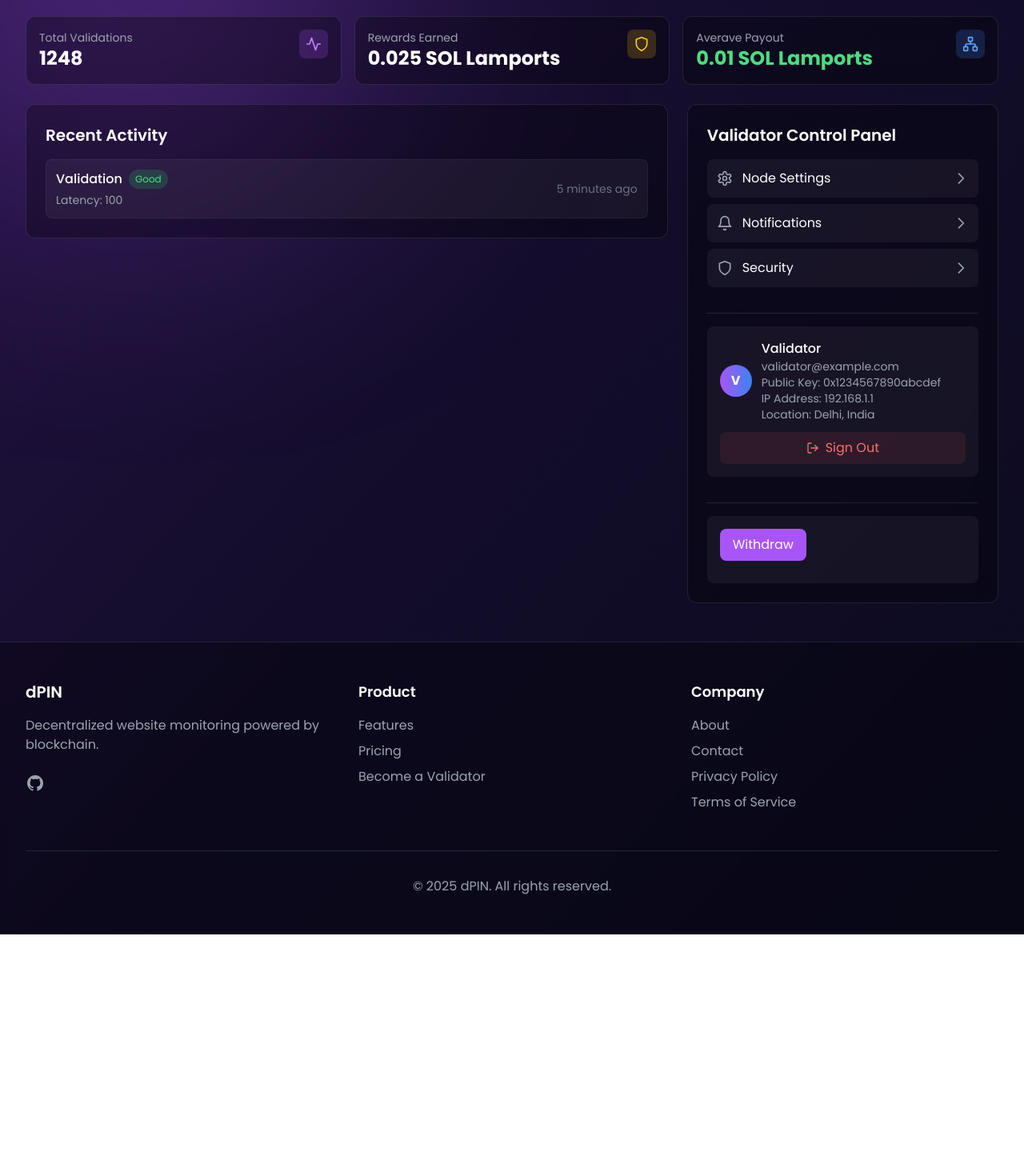
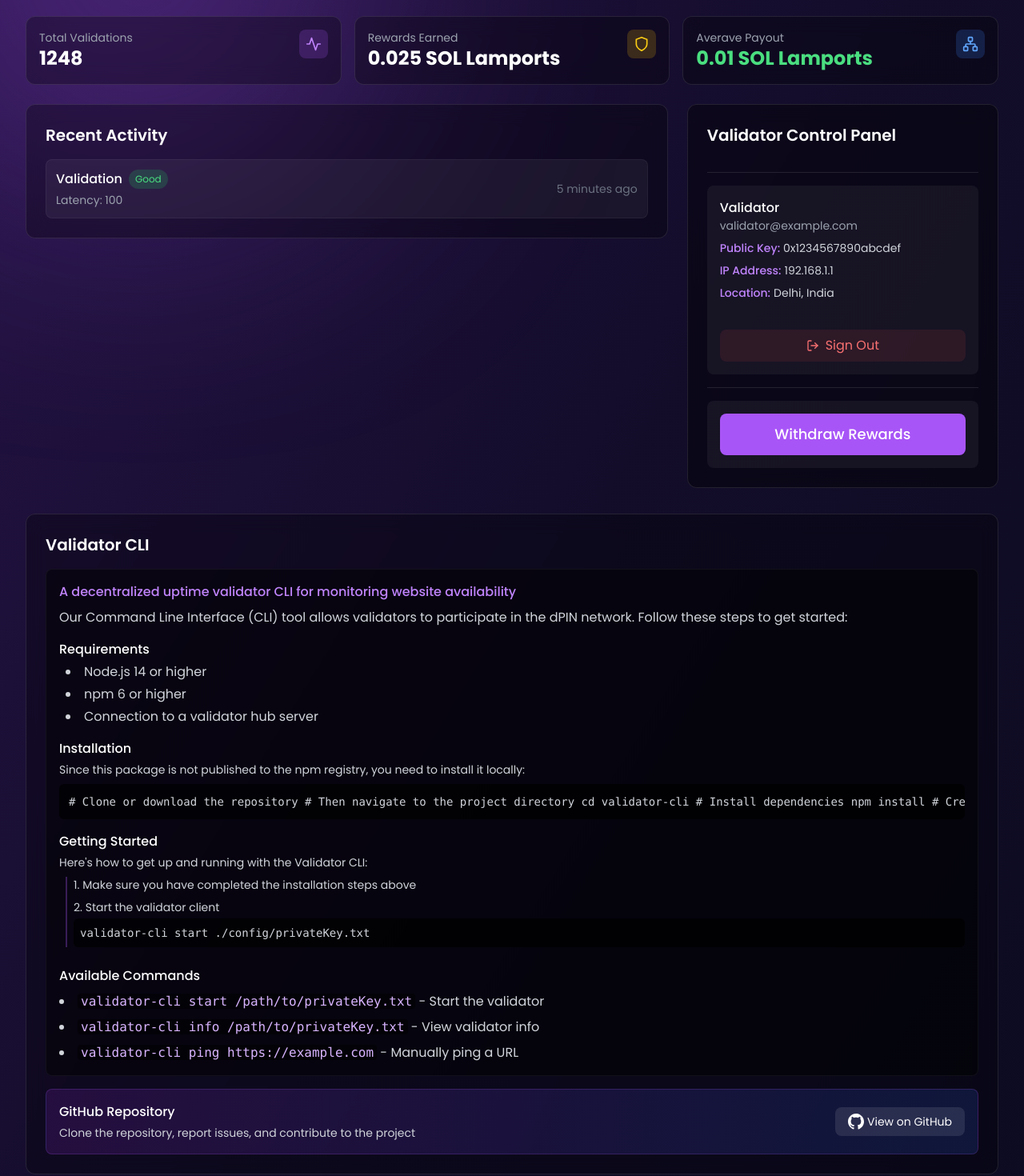
Before and after one commit to Jayesh-Kr/Tech-Expo, a React (Vite) app in the folder frontend/: page /validator-dashboard in a window 1280 px wide. Shown: the part 220-1690 px from the top of the page at 80% size. Before the commit the page ends 1388 px from the top, so only its background shows below. Built offline with nearby package versions, Linux system fonts and the light colour scheme; no server answers; sample sign-in values are in the browser's storage.

Commit message:
updated validator-dashboard

```diff
--- a/frontend/src/pages/ValidatorDashboard.jsx
+++ b/frontend/src/pages/ValidatorDashboard.jsx
@@ -30,6 +30,8 @@
   const [location, setLocation] = useState("Delhi, India"); // Mock location
   const [averagePayout, setAveragePayout] = useState("0.01 SOL"); // Mock average payout
   const [withdrawing, setWithDrawing] = useState(false);
+  const [showAlert, setShowAlert] = useState(false);
+  const [alertMessage, setAlertMessage] = useState("");
 
   const [mockRecentActivity, setMockRecentActivity] = useState([
     {
@@ -127,7 +129,9 @@
     try {
       console.log("Withdraw function triggered");
       if(mockStats.rewards < 800000) {
-      alert(`Minimum 800,000 Lamports should be there to claim`);
+        setAlertMessage("Minimum 800,000 Lamports should be there to claim");
+        setShowAlert(true);
+        setTimeout(() => setShowAlert(false), 5000); // Hide alert after 5 seconds
         return;
       }
       const token = localStorage.getItem("token");
@@ -139,7 +143,9 @@
         },
       });
       if(res.status == 200) {
-        alert("Payment successful");
+        setAlertMessage("Payment successful");
+        setShowAlert(true);
+        setTimeout(() => setShowAlert(false), 5000); // Hide alert after 5 seconds
       }
       console.log(res);
     } catch(err) {
@@ -160,6 +166,55 @@
 
   return (
     <div className="min-h-screen pt-24 pb-12 px-4 sm:px-6 lg:px-8">
+      {/* Enhanced Alert Popup */}
+      {showAlert && (
+        <motion.div
+          initial={{ opacity: 0, y: -20 }}
+          animate={{ opacity: 1, y: 0 }}
+          exit={{ opacity: 0, y: -20 }}
+          className="fixed top-24 left-1/2 transform -translate-x-1/2 bg-gradient-to-r from-gray-900 to-black border border-purple-500/50 text-white px-8 py-4 rounded-xl shadow-2xl z-50 max-w-lg w-full backdrop-blur-lg"
+        >
+          <div className="flex items-start space-x-4">
+            <div className={`p-3 rounded-full ${alertMessage.includes("Minimum") ? "bg-yellow-500/20" : "bg-green-500/20"}`}>
+              {alertMessage.includes("Minimum") ? (
+                <svg xmlns="http://www.w3.org/2000/svg" className="h-7 w-7 text-yellow-400" fill="none" viewBox="0 0 24 24" stroke="currentColor">
+                  <path strokeLinecap="round" strokeLinejoin="round" strokeWidth={2} d="M12 9v2m0 4h.01m-6.938 4h13.856c1.54 0 2.502-1.667 1.732-3L13.732 4c-.77-1.333-2.694-1.333-3.464 0L3.34 16c-.77 1.333.192 3 1.732 3z" />
+                </svg>
+              ) : (
+                <svg xmlns="http://www.w3.org/2000/svg" className="h-7 w-7 text-green-400" fill="none" viewBox="0 0 24 24" stroke="currentColor">
+                  <path strokeLinecap="round" strokeLinejoin="round" strokeWidth={2} d="M5 13l4 4L19 7" />
+                </svg>
+              )}
+            </div>
+            <div>
+              <h3 className={`text-lg font-semibold ${alertMessage.includes("Minimum") ? "text-yellow-400" : "text-green-400"}`}>
+                {alertMessage.includes("Minimum") ? "Action Required" : "Success"}
+              </h3>
+              <p className="text-gray-300 mt-1">{alertMessage}</p>
+            </div>
+          </div>
+
+          <div className="mt-4 flex justify-end">
+            <button
+              onClick={() => setShowAlert(false)}
+              className="px-4 py-2 bg-white/10 hover:bg-white/20 text-white rounded-lg transition-colors text-sm font-medium"
+            >
+              Dismiss
+            </button>
+          </div>
+
+          <button
+            onClick={() => setShowAlert(false)}
+            className="absolute top-2 right-2 text-gray-400 hover:text-white"
+            aria-label="Close"
+          >
+            <svg xmlns="http://www.w3.org/2000/svg" className="h-5 w-5" viewBox="0 0 20 20" fill="currentColor">
+              <path fillRule="evenodd" d="M4.293 4.293a1 1 0 011.414 0L10 8.586l4.293-4.293a1 1 0 111.414 1.414L11.414 10l4.293 4.293a1 1 0 01-1.414 1.414L10 11.414l-4.293 4.293a1 1 0 01-1.414-1.414L8.586 10 4.293 5.707a1 1 0 010-1.414z" clipRule="evenodd" />
+            </svg>
+          </button>
+        </motion.div>
+      )}
+
       {/* Auth Status Indicator */}
       <div className="max-w-7xl mx-auto mb-4">
         <div className="bg-green-500/20 text-green-300 px-4 py-2 rounded-lg text-sm flex items-center">
@@ -304,94 +359,35 @@
             transition={{ duration: 0.5, delay: 0.3 }}
             className="lg:col-span-1"
           >
-            <div className="bg-black/30 backdrop-blur-md rounded-xl border border-white/10 p-6">
+            <div className="bg-black/40 backdrop-blur-md rounded-xl border border-white/10 p-6 h-full flex flex-col">
               <h2 className="text-xl font-semibold text-white mb-4">
                 Validator Control Panel
               </h2>
 
-              <div className="space-y-2">
-                <button className="w-full flex items-center justify-between bg-white/5 hover:bg-white/10 transition-colors p-3 rounded-lg text-left">
-                  <div className="flex items-center">
-                    <Settings className="h-5 w-5 text-gray-400 mr-3" />
-                    <span className="text-white">Node Settings</span>
-                  </div>
-                  <svg
-                    className="h-5 w-5 text-gray-400"
-                    fill="none"
-                    viewBox="0 0 24 24"
-                    stroke="currentColor"
-                  >
-                    <path
-                      strokeLinecap="round"
-                      strokeLinejoin="round"
-                      strokeWidth={2}
-                      d="M9 5l7 7-7 7"
-                    />
-                  </svg>
-                </button>
+              {/* Removed the node settings, notifications, and security buttons */}
 
-                <button className="w-full flex items-center justify-between bg-white/5 hover:bg-white/10 transition-colors p-3 rounded-lg text-left">
-                  <div className="flex items-center">
-                    <Bell className="h-5 w-5 text-gray-400 mr-3" />
-                    <span className="text-white">Notifications</span>
-                  </div>
-                  <svg
-                    className="h-5 w-5 text-gray-400"
-                    fill="none"
-                    viewBox="0 0 24 24"
-                    stroke="currentColor"
-                  >
-                    <path
-                      strokeLinecap="round"
-                      strokeLinejoin="round"
-                      strokeWidth={2}
-                      d="M9 5l7 7-7 7"
-                    />
-                  </svg>
-                </button>
-
-                <button className="w-full flex items-center justify-between bg-white/5 hover:bg-white/10 transition-colors p-3 rounded-lg text-left">
-                  <div className="flex items-center">
-                    <Shield className="h-5 w-5 text-gray-400 mr-3" />
-                    <span className="text-white">Security</span>
-                  </div>
-                  <svg
-                    className="h-5 w-5 text-gray-400"
-                    fill="none"
-                    viewBox="0 0 24 24"
-                    stroke="currentColor"
-                  >
-                    <path
-                      strokeLinecap="round"
-                      strokeLinejoin="round"
-                      strokeWidth={2}
-                      d="M9 5l7 7-7 7"
-                    />
-                  </svg>
-                </button>
-              </div>
-
-              <div className="mt-8 pt-4 border-t border-white/10">
-                <div className="bg-white/5 rounded-lg p-4">
-                  <div className="flex items-center space-x-3 mb-3">
-                    <div className="h-10 w-10 rounded-full bg-gradient-to-r from-purple-500 to-blue-500 flex items-center justify-center text-white font-bold">
-                      {userName[0] || "V"}
-                    </div>
+              <div className="mt-4 pt-4 border-t border-white/10 flex-grow">
+                <div className="bg-white/5 rounded-lg p-4 h-full">
+                  <div className="mb-3">
                     <div>
                       <div className="font-medium text-white">{userName}</div>
                       <div className="text-sm text-gray-400">{email}</div>
-                      <div className="text-sm text-gray-400">
-                        Public Key: {publicKey}
+                      <div className="text-sm mt-2">
+                        <span className="font-medium text-purple-400">Public Key:</span>
+                        <span className="text-gray-300 break-all ml-1">{publicKey}</span>
                       </div>
-                      <div className="text-sm text-gray-400">
-                        IP Address: {ipAddress}
+                      <div className="text-sm mt-2">
+                        <span className="font-medium text-purple-400">IP Address:</span>
+                        <span className="text-gray-300 ml-1">{ipAddress}</span>
                       </div>
-                      <div className="text-sm text-gray-400">
-                        Location: {location}
+                      <div className="text-sm mt-2">
+                        <span className="font-medium text-purple-400">Location:</span>
+                        <span className="text-gray-300 ml-1">{location}</span>
                       </div>
                     </div>
                   </div>
 
+                  <div className="mt-auto pt-4">
                     <button
                       onClick={handleSignOut}
                       className="w-full mt-2 flex items-center justify-center bg-red-500/10 hover:bg-red-500/20 text-red-400 py-2 rounded-lg transition-colors"
@@ -401,15 +397,24 @@
                     </button>
                   </div>
                 </div>
+              </div>
 
-              <div className="mt-8 pt-4 border-t border-white/10">
+              <div className="mt-4 pt-4 border-t border-white/10">
                 <div className="bg-white/5 rounded-lg p-4">
-                  <div className="flex items-center justify-between mb-3">
+                  <div className="flex items-center justify-center">
                     <button
                       onClick={handleWithdraw}
-                      className="bg-purple-500 hover:bg-purple-600 text-white py-2 px-4 rounded-lg transition-colors"
+                      className="bg-purple-500 hover:bg-purple-600 text-white py-3 px-6 rounded-lg transition-colors text-lg font-medium w-full"
+                      disabled={withdrawing}
                     >
-                      {withdrawing ? "Withdrawing" : "Withdraw"}
+                      {withdrawing ? (
+                        <div className="flex items-center justify-center">
+                          <div className="animate-spin mr-2 h-5 w-5 border-2 border-white rounded-full border-t-transparent"></div>
+                          Withdrawing...
+                        </div>
+                      ) : (
+                        "Withdraw Rewards"
+                      )}
                     </button>
                   </div>
                 </div>
@@ -417,6 +422,98 @@
             </div>
           </motion.div>
         </div>
+
+        {/* CLI Installation Guide */}
+        <motion.div
+          initial={{ opacity: 0, y: 20 }}
+          animate={{ opacity: 1, y: 0 }}
+          transition={{ duration: 0.5, delay: 0.4 }}
+          className="mt-8 bg-black/30 backdrop-blur-md rounded-xl border border-white/10 p-6"
+        >
+          <h2 className="text-xl font-semibold text-white mb-4">
+            Validator CLI
+          </h2>
+          <div className="space-y-4">
+            <div className="bg-black/50 rounded-lg p-4 border border-white/5">
+              <h3 className="text-purple-400 font-medium mb-2">A decentralized uptime validator CLI for monitoring website availability</h3>
+              <p className="text-gray-300 mb-4">
+                Our Command Line Interface (CLI) tool allows validators to participate in the dPIN network. Follow these steps to get started:
+              </p>
+
+              <div className="space-y-1 mb-4">
+                <h4 className="text-white font-medium">Requirements</h4>
+                <ul className="list-disc list-inside space-y-1 text-gray-300 ml-2">
+                  <li>Node.js 14 or higher</li>
+                  <li>npm 6 or higher</li>
+                  <li>Connection to a validator hub server</li>
+                </ul>
+              </div>
+
+              <div className="space-y-4">
+                <div>
+                  <h4 className="text-white font-medium mb-1">Installation</h4>
+                  <p className="text-gray-300 text-sm mb-2">Since this package is not published to the npm registry, you need to install it locally:</p>
+                  <pre className="bg-black/70 p-3 rounded-md overflow-x-auto text-gray-300 text-sm">
+                    <code># Clone or download the repository
+# Then navigate to the project directory
+cd validator-cli
+
+# Install dependencies
+npm install
+
+# Create a global symlink to use the CLI from anywhere
+npm link</code>
+                  </pre>
+                </div>
+
+                <div>
+                  <h4 className="text-white font-medium mb-1">Getting Started</h4>
+                  <p className="text-gray-300 text-sm mb-2">Here's how to get up and running with the Validator CLI:</p>
+
+                  <div className="pl-2 border-l-2 border-purple-500/30 ml-2">
+                    <p className="text-gray-300 text-sm mb-1">1. Make sure you have completed the installation steps above</p>
+
+                    <p className="text-gray-300 text-sm mb-1 mt-2">2. Start the validator client</p>
+                    <pre className="bg-black/70 p-2 rounded-md overflow-x-auto text-gray-300 text-sm">
+                      <code>validator-cli start ./config/privateKey.txt</code>
+                    </pre>
+                  </div>
+                </div>
+              </div>
+
+              <div className="mt-6">
+                <h4 className="text-white font-medium mb-2">Available Commands</h4>
+                <ul className="list-disc list-inside space-y-2 text-gray-300">
+                  <li><code className="bg-black/50 px-1 rounded text-purple-300">validator-cli start /path/to/privateKey.txt</code> - Start the validator</li>
+                  <li><code className="bg-black/50 px-1 rounded text-purple-300">validator-cli info /path/to/privateKey.txt</code> - View validator info</li>
+                  <li><code className="bg-black/50 px-1 rounded text-purple-300">validator-cli ping https://example.com</code> - Manually ping a URL</li>
+                </ul>
+              </div>
+            </div>
+
+            <div className="bg-gradient-to-r from-purple-900/30 to-blue-900/30 rounded-lg p-4 border border-purple-500/20">
+              <div className="flex items-center justify-between">
+                <div>
+                  <h3 className="text-white font-medium">GitHub Repository</h3>
+                  <p className="text-gray-300 text-sm mt-1">
+                    Clone the repository, report issues, and contribute to the project
+                  </p>
+                </div>
+                <a
+                  href="https://www.github.com/lviffy/dPIN-cli"
+                  target="_blank"
+                  rel="noopener noreferrer"
+                  className="bg-white/10 hover:bg-white/20 text-white py-2 px-4 rounded-lg transition-colors text-sm flex items-center"
+                >
+                  <svg xmlns="http://www.w3.org/2000/svg" className="h-5 w-5 mr-1" fill="currentColor" viewBox="0 0 24 24">
+                    <path d="M12 0c-6.626 0-12 5.373-12 12 0 5.302 3.438 9.8 8.207 11.387.599.111.793-.261.793-.577v-2.234c-3.338.726-4.033-1.416-4.033-1.416-.546-1.387-1.333-1.756-1.333-1.756-1.089-.745.083-.729.083-.729 1.205.084 1.839 1.237 1.839 1.237 1.07 1.834 2.807 1.304 3.492.997.107-.775.418-1.305.762-1.604-2.665-.305-5.467-1.334-5.467-5.931 0-1.311.469-2.381 1.236-3.221-.124-.303-.535-1.524.117-3.176 0 0 1.008-.322 3.301 1.23.957-.266 1.983-.399 3.003-.404 1.02.005 2.047.138 3.006.404 2.291-1.552 3.297-1.23 3.297-1.23.653 1.653.242 2.874.118 3.176.77.84 1.235 1.911 1.235 3.221 0 4.609-2.807 5.624-5.479 5.921.43.372.823 1.102.823 2.222v3.293c0 .319.192.694.801.576 4.765-1.589 8.199-6.086 8.199-11.386 0-6.627-5.373-12-12-12z"/>
+                  </svg>
+                  View on GitHub
+                </a>
+              </div>
+            </div>
+          </div>
+        </motion.div>
       </div>
     </div>
   );
```
Lines whose indentation alone changed are shown as unchanged.
